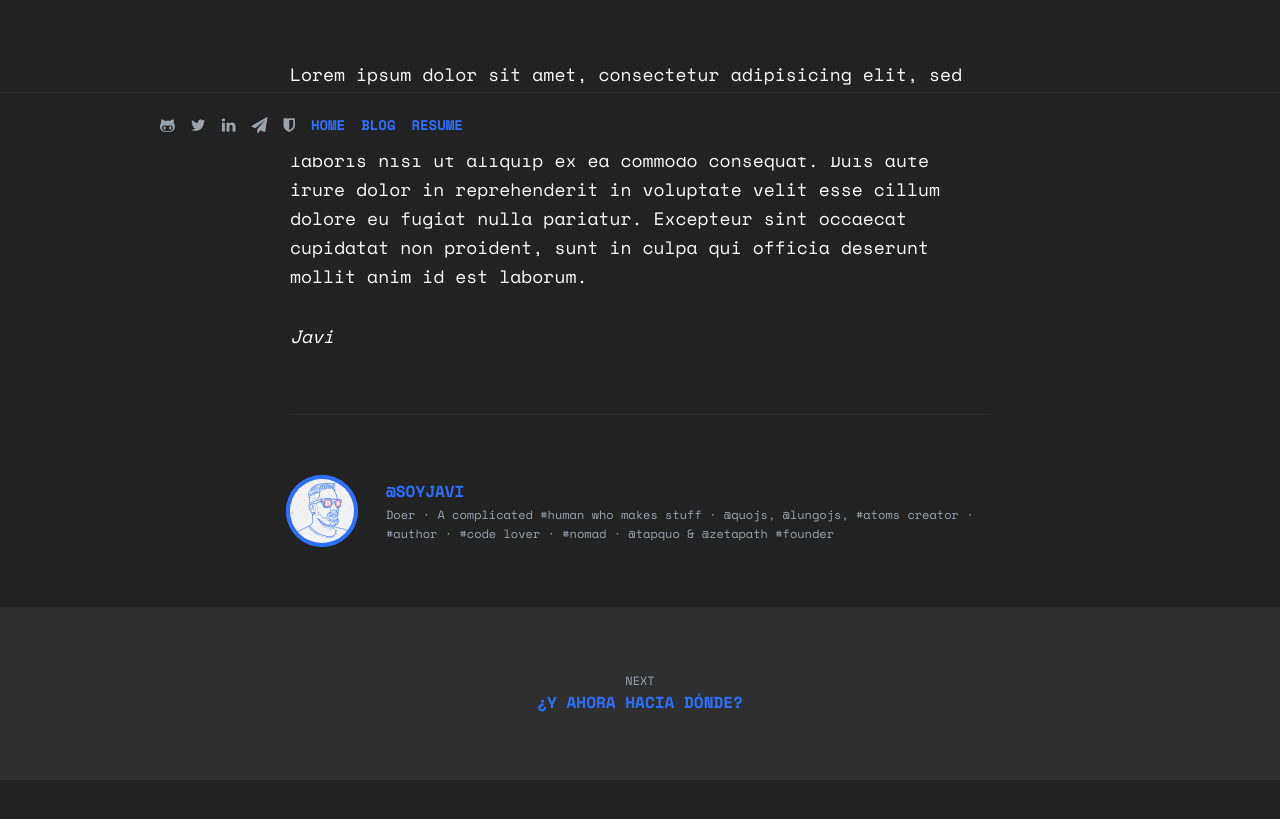
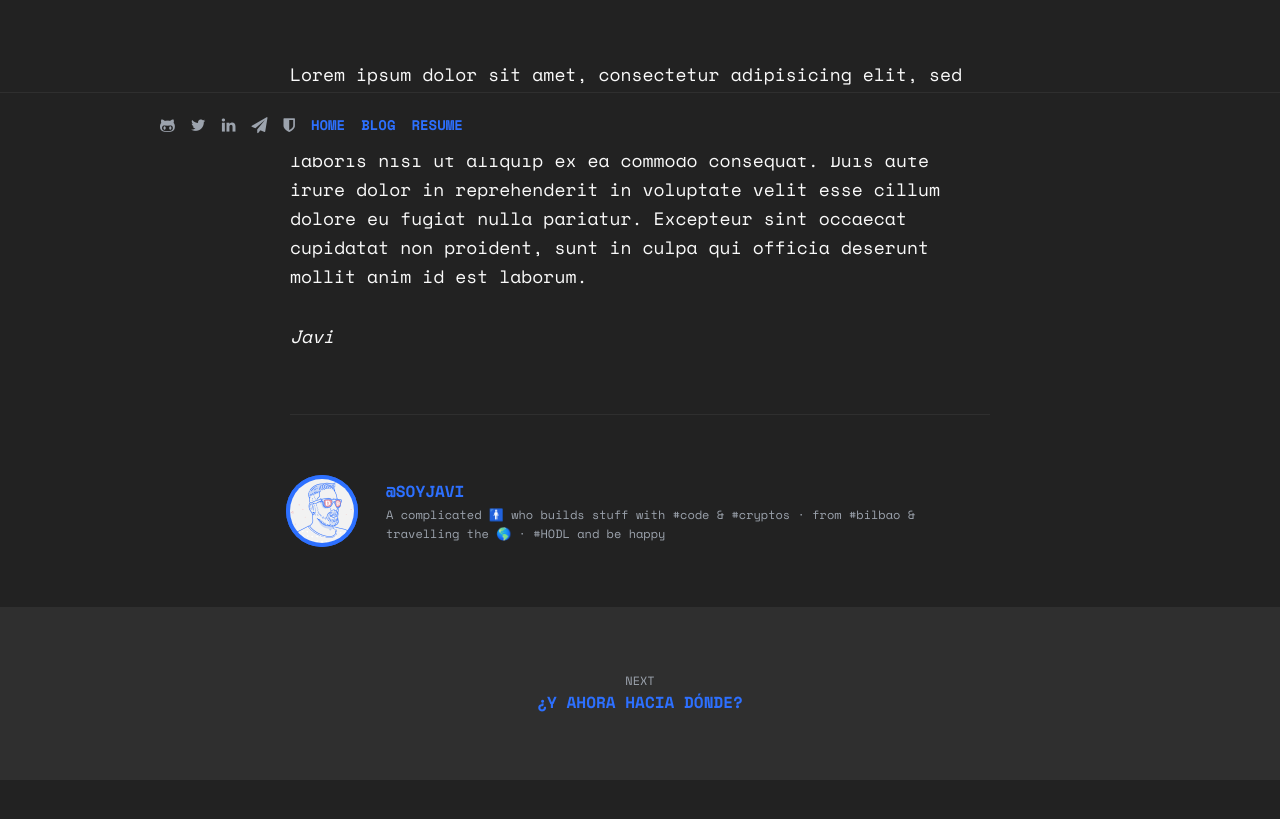
Before and after one commit to soyjavi/site, a Jekyll site: the page built from _posts/1980-4-10-birthdate.md, in a window 1280 px wide, cut to the strip 743-1619 px from the top of the page. Shown: the top 819 px of the strip. Built offline with Jekyll 4.4.1, drawn with Linux system fonts in a browser that asks for light colours.

Commit message:
#bugfix some makeups

```diff
--- a/_layouts/post.html
+++ b/_layouts/post.html
@@ -23,7 +23,7 @@
           <div>
             <a href="/">@soyjavi</a>
             <small>
-              Doer · A complicated #human who makes stuff · @quojs, @lungojs, #atoms creator · #author · #code lover · #nomad · @tapquo & @zetapath #founder
+              A complicated 🚹 who builds stuff with #code & #cryptos · from #bilbao & travelling the 🌎 · #HODL and be happy
             </small>
           </div>
         </div>
--- a/assets/stylesheets/page.post.scss
+++ b/assets/stylesheets/page.post.scss
@@ -80,6 +80,7 @@ $post-header-padding: $offset;
       &:before {
         position: absolute;
         top: 0;
+        left: 0;
         z-index: 0;
         width: 100%;
         height: 100%;
```
